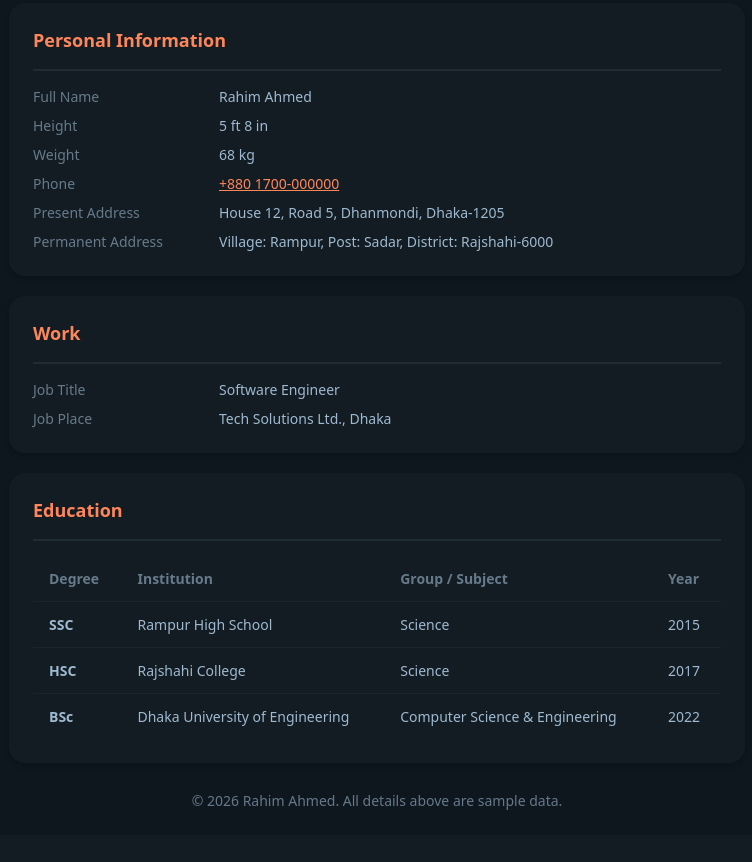
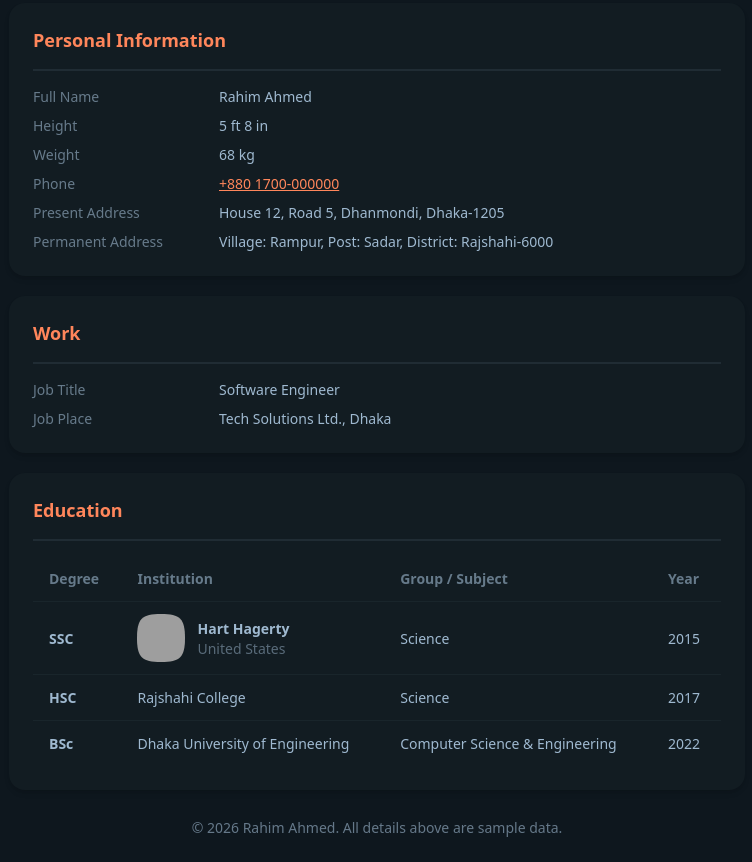
Before and after one commit to Babur-Raiyan/babur-raiyan.github.io, a plain HTML site: page index.html in a window 1280 px wide. Shown: the part 345-1207 px from the top of the page, without its empty margins (263-1015 px from the left). Before the commit the page ends 1180 px from the top, so only its background shows below. Drawn offline with nearby package versions, Linux system fonts and the light colour scheme; grey boxes are pictures that could not be loaded.

Commit message:
Update index.html

```diff
--- a/index.html
+++ b/index.html
@@ -126,7 +126,19 @@
             <tbody>
               <tr>
                 <td class="font-bold">SSC</td>
-                <td>Rampur High School</td>
+                <td><div class="flex items-center gap-3">
+            <div class="avatar">
+              <div class="mask mask-squircle h-12 w-12">
+                <img
+                  src="https://img.daisyui.com/images/profile/demo/2@94.webp"
+                  alt="Avatar Tailwind CSS Component" />
+              </div>
+            </div>
+            <div>
+              <div class="font-bold">Hart Hagerty</div>
+              <div class="text-sm opacity-50">United States</div>
+            </div>
+          </div></td>
                 <td>Science</td>
                 <td>2015</td>
               </tr>
```
